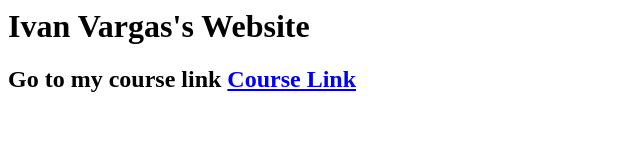
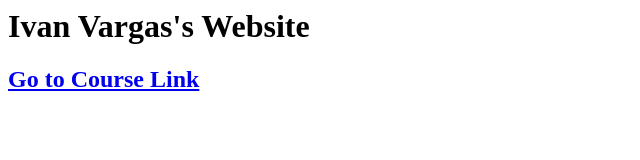
Before and after one commit to IvanVC2023/IvanVC2023.github.io, a plain HTML site: page index.html in a window 1280 px wide. Shown: the whole page, without its empty margins (0-640 px from the left). Drawn offline with Linux system fonts and the light colour scheme.

Commit message:
Update index.html

```diff
--- a/index.html
+++ b/index.html
@@ -1,2 +1,2 @@
 <h1>Ivan Vargas's Website </h1>
-<h2>Go to my course link <a href = "https://ivanvc2023.github.io/itis3135/" > Course Link</a></h2>
+<h2><a href = "https://ivanvc2023.github.io/itis3135/" >Go to Course Link</a></h2>
```
